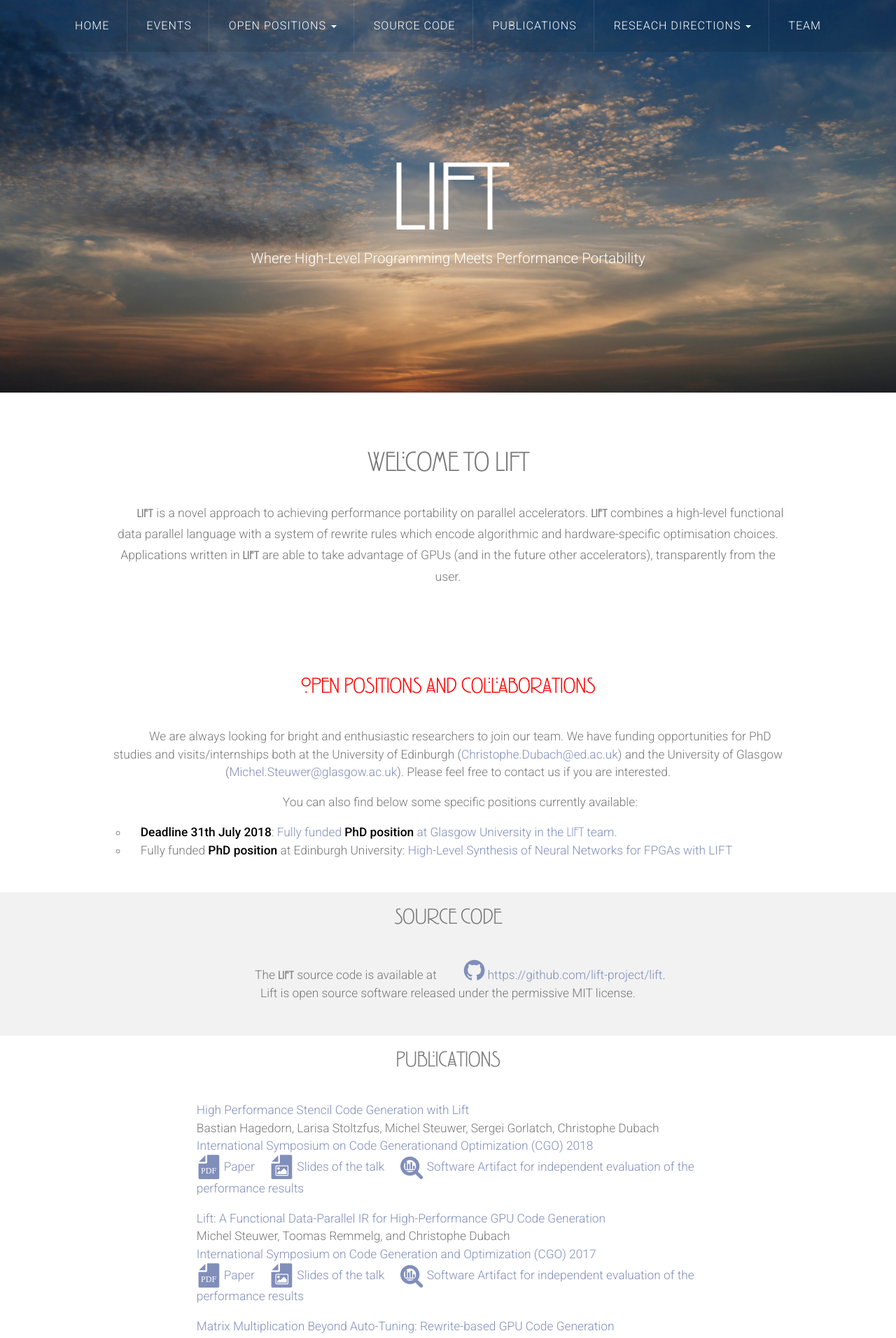
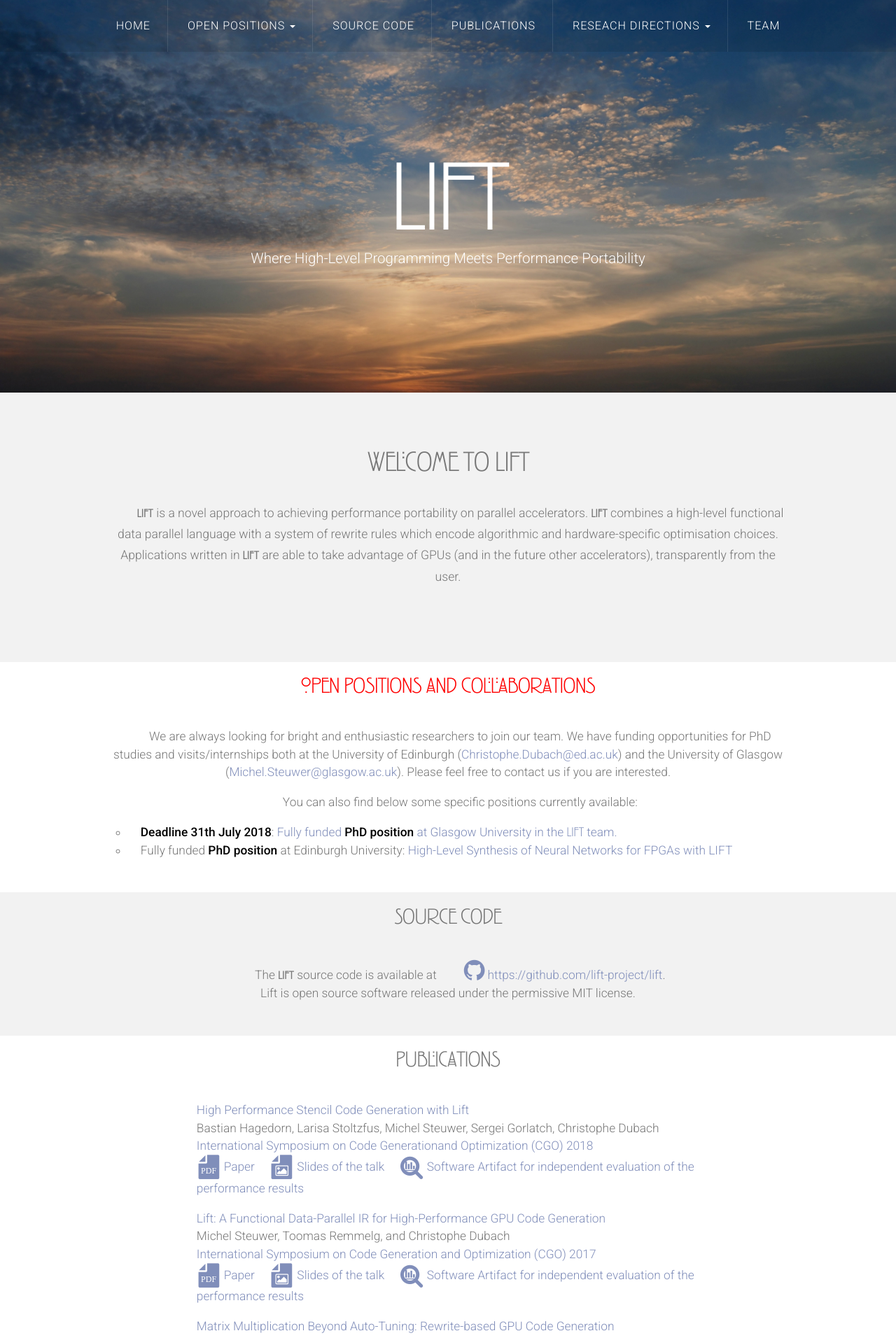
Before and after one commit to lift-project/lift-project.github.io, a Jekyll site: the page built from index.html, in a window 1280 px wide. Shown: the top 1912 px of the page at 70% size. Built offline with Jekyll 4.4.1, drawn with Linux system fonts in a browser that asks for light colours; nearby versions of some CDN libraries.

Commit message:
Removed events from menu and fixed alternating backgrounds

```diff
--- a/_includes/menu.html
+++ b/_includes/menu.html
@@ -4,7 +4,7 @@
         <!-- Collect the nav links, forms, and other content for toggling -->
         <ul class="nav">
             <li><a href="index">Home</a></li>
-            <li><a href="index#events">Events</a></li>
+            <!--<li><a href="index#events">Events</a></li>-->
             <li class="dropdown">
 	      <a href="index#positions">Open positions <span class="caret"></span></a>
               <ul class="dropdown-menu">
--- a/css/style.css
+++ b/css/style.css
@@ -692,7 +692,7 @@
     {
         position: relative;
         text-align: center;
-        background: #ffffff;
+        background: #f2f2f2;
     }
 
 /*********************************************************************************/
```
